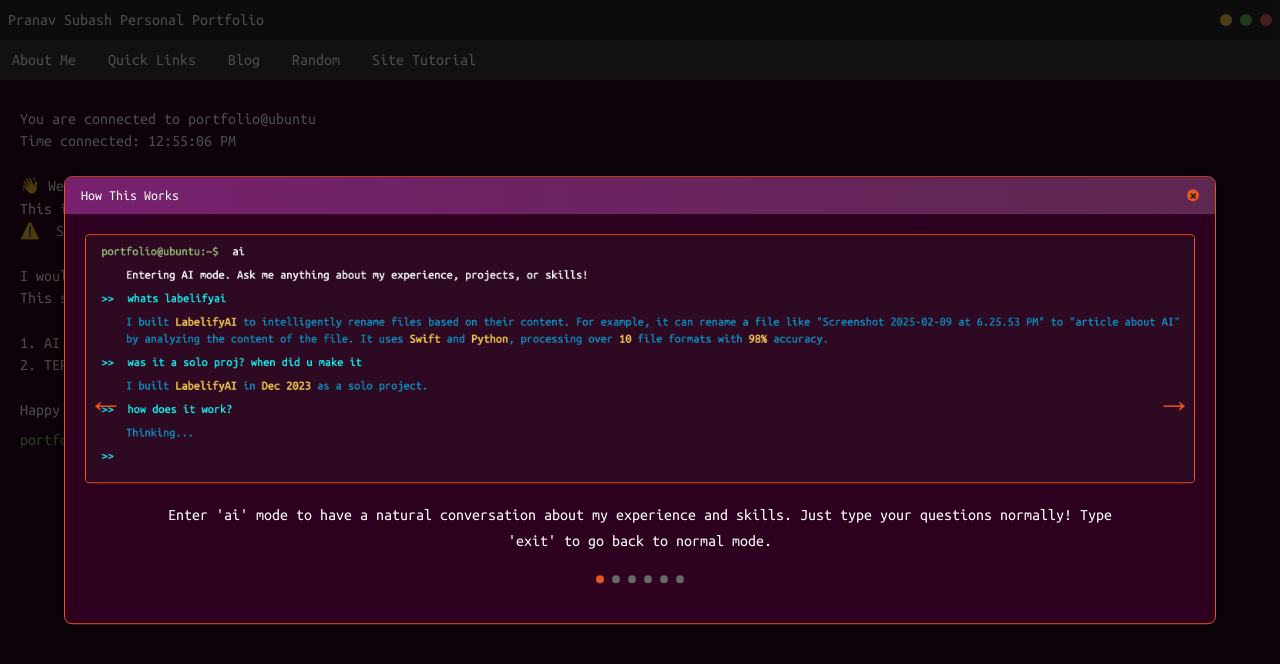
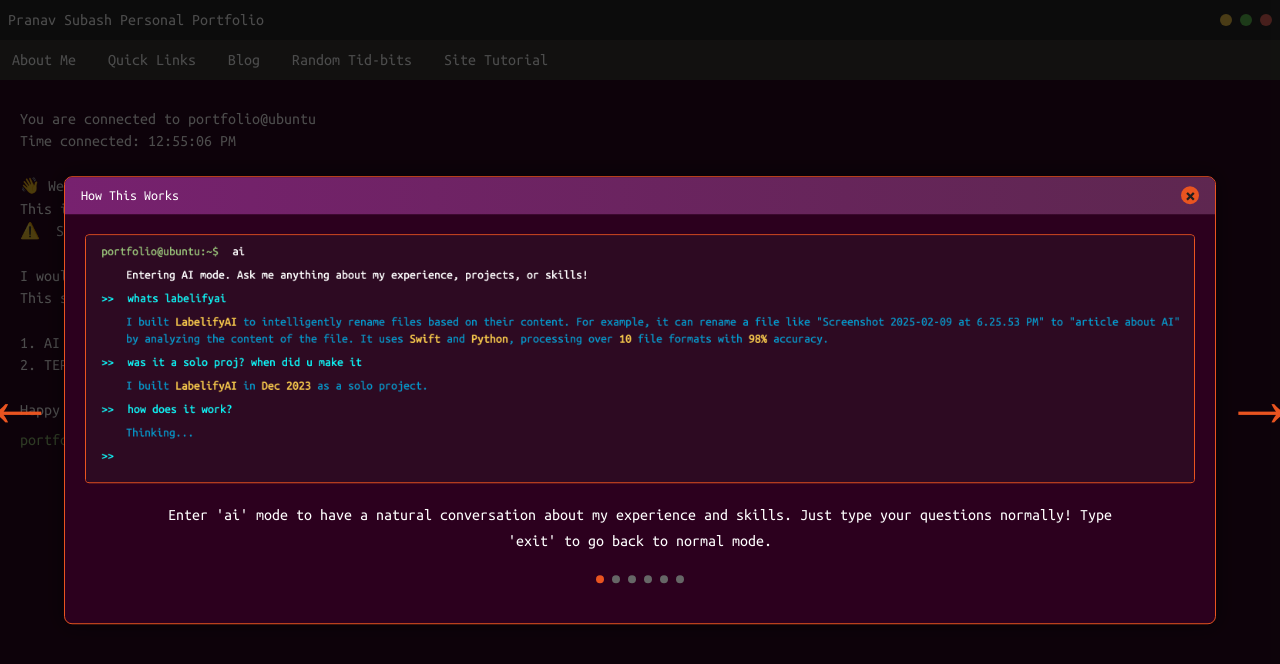
Before and after one commit to reedusfeleedus/reedusfeleedus.github.io, a React (Vite) app in the folder vite-project/: page / in a window 1280 px wide. Shown: the top 664 px of the page. Built offline with nearby package versions, Linux system fonts and the light colour scheme.

Commit message:
style: update help carousel

```diff
--- a/vite-project/src/App.jsx
+++ b/vite-project/src/App.jsx
@@ -47,7 +47,7 @@ function App() {
       onClick: () => setState(s => ({ ...s, showBlog: true }))
     },
     random: {
-      label: 'Random',
+      label: 'Random Tid-bits',
       items: ['Bug Report', 'Work-Life Balance']
     },
     help: {
--- a/vite-project/src/components/features/help/HelpCarousel.jsx
+++ b/vite-project/src/components/features/help/HelpCarousel.jsx
@@ -53,8 +53,8 @@ const WindowControls = styled.div`
 `;
 
 const WindowButton = styled.button`
-  width: 12px;
-  height: 12px;
+  width: 18px;
+  height: 18px;
   border-radius: 50%;
   border: none;
   cursor: pointer;
@@ -62,7 +62,7 @@ const WindowButton = styled.button`
   display: flex;
   align-items: center;
   justify-content: center;
-  font-size: 14px;
+  font-size: 20px;
   color: #1E1E1E;
   font-weight: bold;
   line-height: 0;
@@ -114,9 +114,9 @@ const NavigationButton = styled.button`
   background: none;
   border: none;
   color: #E95420;
-  font-size: 36px;
+  font-size: 78px;
   cursor: pointer;
-  padding: 20px;
+  padding: 50px;
   position: absolute;
   top: 50%;
   transform: translateY(-50%);
@@ -128,11 +128,11 @@ const NavigationButton = styled.button`
   }
 
   &.prev {
-    left: 10px;
+    left: -120px;
   }
 
   &.next {
-    right: 10px;
+    right: -120px;
   }
 `;
 
```
